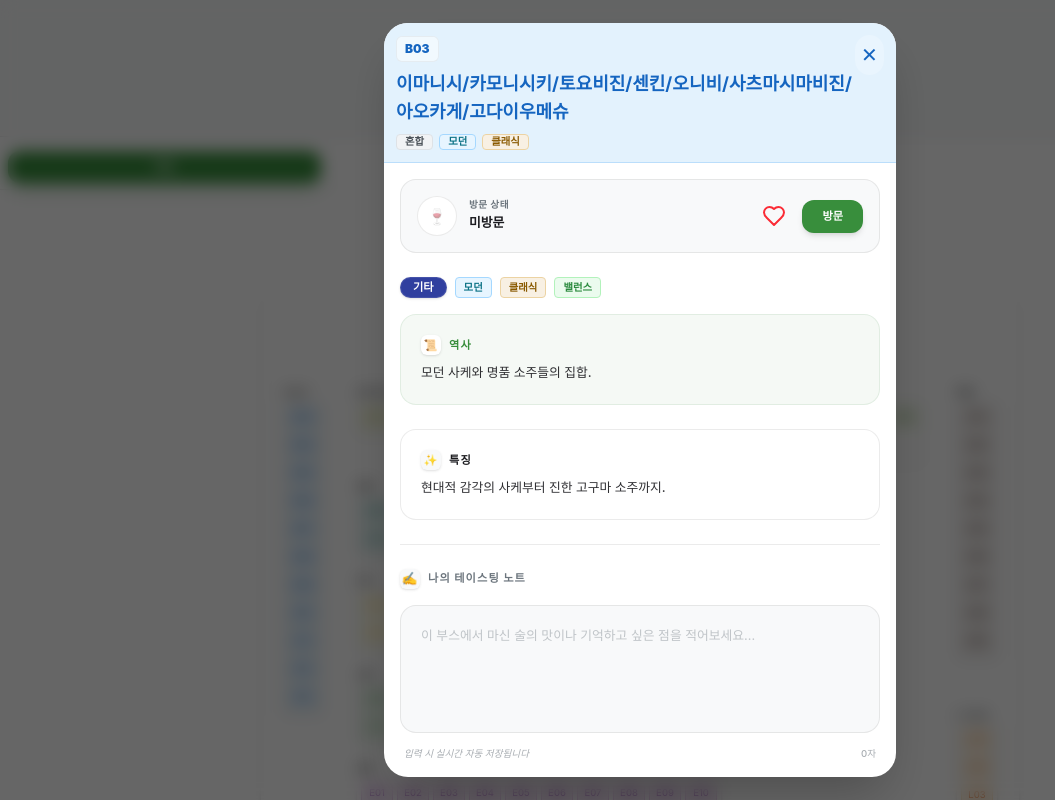
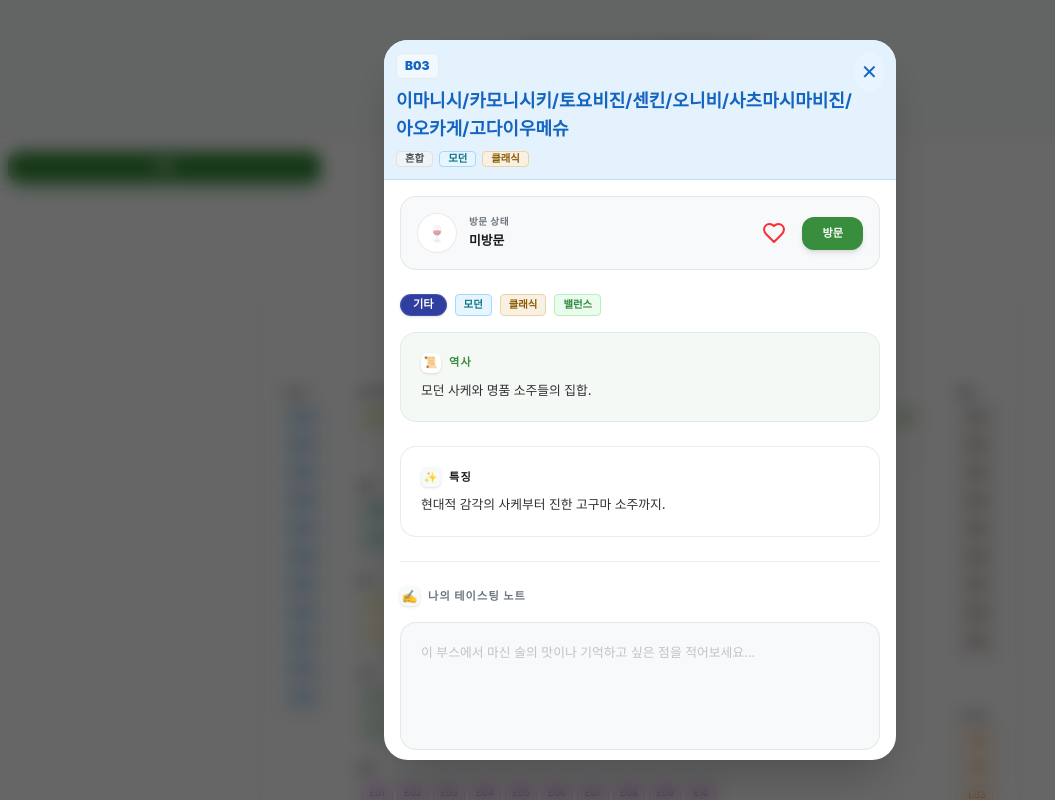
Before and after one commit to dasosann/Sake_Festival, a Next.js app: page / in a window 1280 px wide. Both pictures are taken after a click on the element "B03". Shown: the top 800 px of the page, without its empty margins (0-1055 px from the left). Built offline with nearby package versions, Linux system fonts and the light colour scheme.

Commit message:
feat:모달 dvh 설정

```diff
--- a/src/app/components/BoothDetailModal.tsx
+++ b/src/app/components/BoothDetailModal.tsx
@@ -39,9 +39,12 @@ const BoothDetailModal = ({
   setPreviewImage
 }: BoothDetailModalProps) => {
   return (
-    <div className="fixed inset-0 z-100 flex items-center justify-center px-4 py-8 bg-black/60 backdrop-blur-sm fade-in" onClick={() => setSelectedBooth(null)}>
+    <div
+      className="fixed inset-0 z-100 flex items-start justify-center px-3 py-3 bg-black/60 backdrop-blur-sm fade-in sm:items-center sm:px-4"
+      onClick={() => setSelectedBooth(null)}
+    >
       <div
-        className="bg-white w-full max-w-lg rounded-3xl overflow-hidden shadow-2xl relative"
+        className="bg-white w-full max-w-lg rounded-3xl overflow-hidden shadow-2xl relative max-h-[90dvh] flex flex-col"
         onClick={(e) => e.stopPropagation()}
       >
         {/* Modal Header */}
@@ -68,7 +71,7 @@ const BoothDetailModal = ({
         </div>
 
         {/* Modal Body */}
-        <div className="p-4 space-y-6 max-h-[80vh] overflow-y-auto">
+        <div className="flex-1 overflow-y-auto p-4 space-y-6">
           {/* Visit Toggle Area */}
           <div className="flex items-center justify-between p-4 rounded-2xl bg-bg-sub border border-glass-border">
             <div className="flex items-center gap-3">
```
